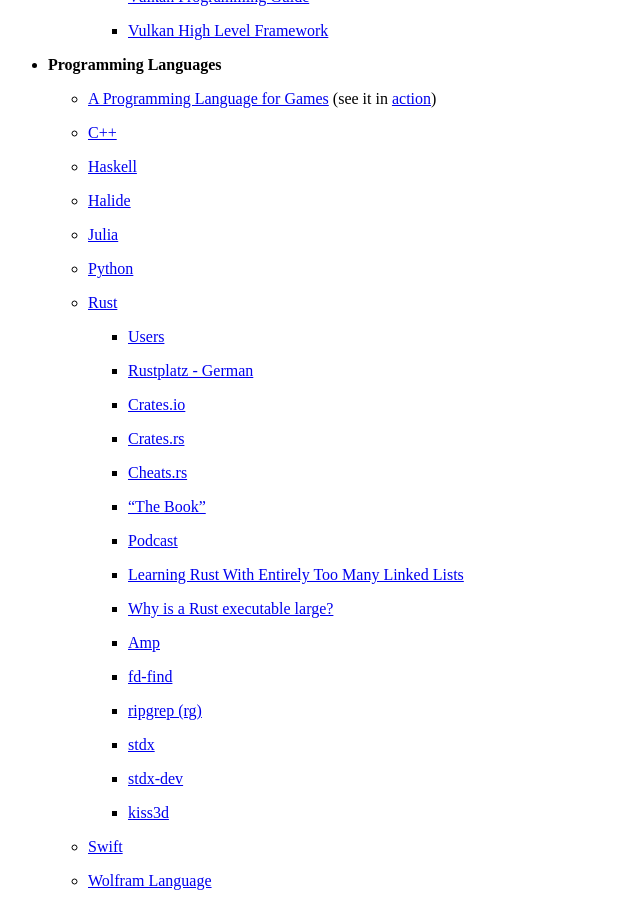
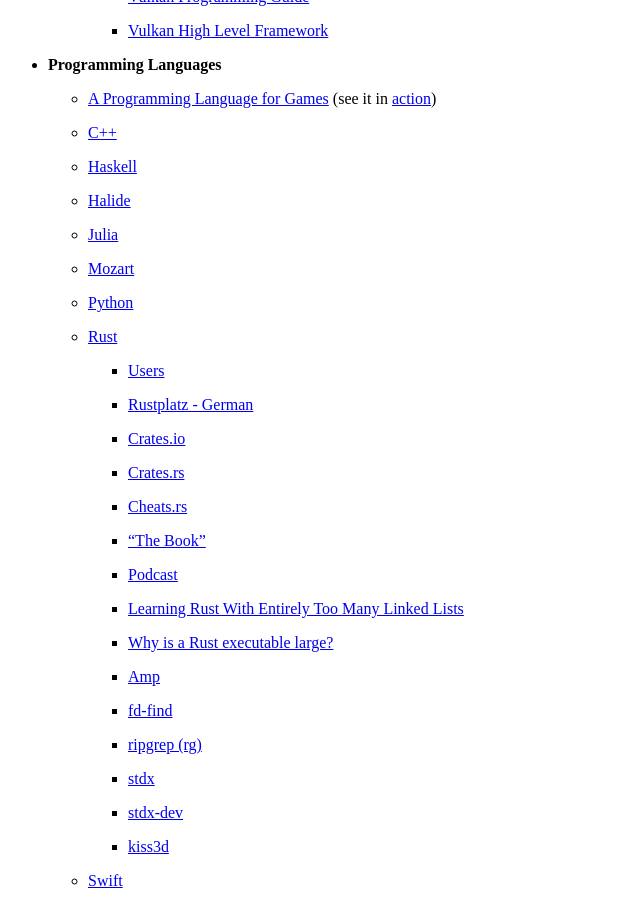
Before and after one commit to wahn/jan_walter_org, a Jekyll site: the page built from links/index.md, in a window 1280 px wide and 900 px high, scrolled down 4069 px. Shown: the whole window, without its empty margins (0-640 px from the left). Built offline with Jekyll 4.4.1, drawn with Linux system fonts in a browser that asks for light colours; Markdown is read by kramdown in place of the engine named in the settings.

Commit message:
The Mozart Programming System.

```diff
--- a/links/index.md
+++ b/links/index.md
@@ -267,6 +267,8 @@
 
     - [Julia](https://julialang.org)
 
+    - [Mozart](http://mozart.github.io)
+
     - [Python](https://www.python.org)
 
     - [Rust](https://www.rust-lang.org)
```
